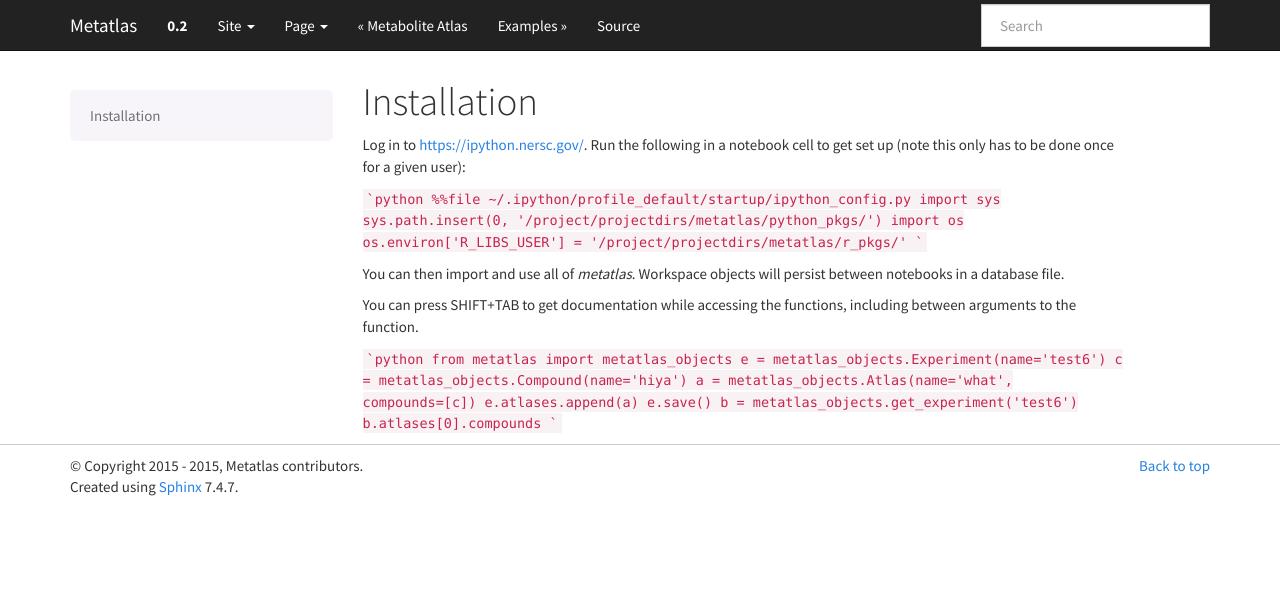
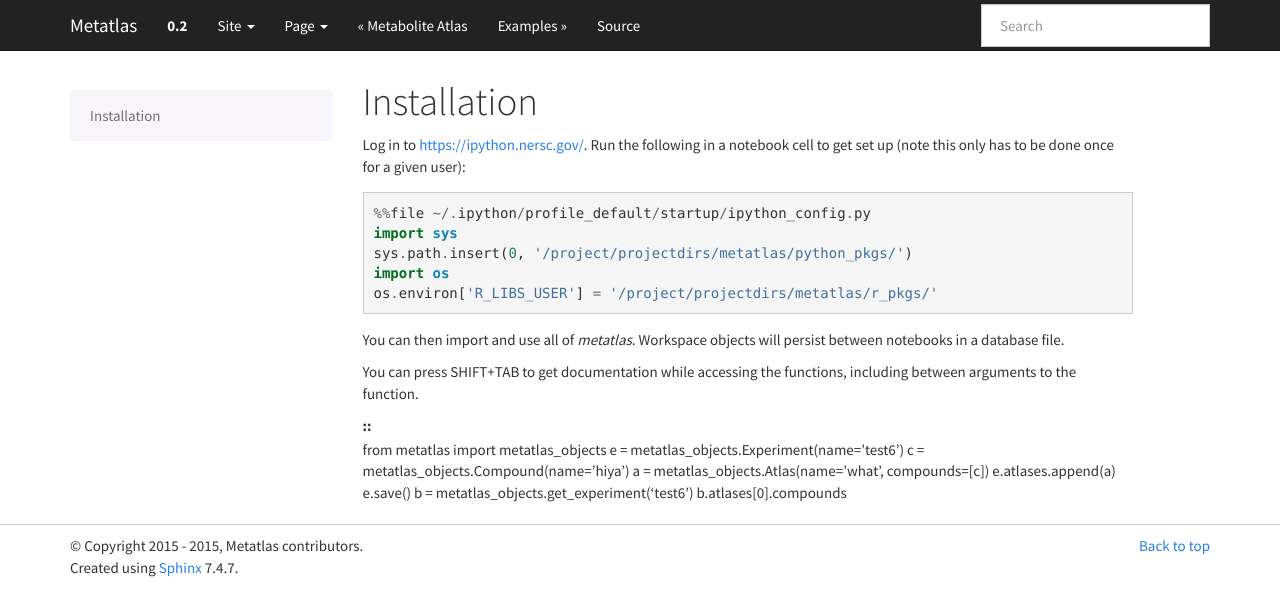
Before and after one commit to biorack/metatlas, a Sphinx documentation site: the page built from docs/source/installation.rst, in a window 1280 px wide. Shown: the top 616 px of the page. Built offline with Sphinx 7.4.7, drawn with Linux system fonts in a browser that asks for light colours.

Commit message:
Update documentation

````diff
--- a/docs/source/installation.rst
+++ b/docs/source/installation.rst
@@ -4,13 +4,14 @@
 Log in to https://ipython.nersc.gov/.
 Run the following in a notebook cell to get set up (note this only has to be done once for a given user):
 
-```python
-%%file ~/.ipython/profile_default/startup/ipython_config.py
-import sys
-sys.path.insert(0, '/project/projectdirs/metatlas/python_pkgs/')
-import os
-os.environ['R_LIBS_USER'] = '/project/projectdirs/metatlas/r_pkgs/'
-```
+::
+
+    %%file ~/.ipython/profile_default/startup/ipython_config.py
+    import sys
+    sys.path.insert(0, '/project/projectdirs/metatlas/python_pkgs/')
+    import os
+    os.environ['R_LIBS_USER'] = '/project/projectdirs/metatlas/r_pkgs/'
+
 
 You can then import and use all of `metatlas`.
 Workspace objects will persist between notebooks in a database file.
@@ -18,13 +19,12 @@
 You can press SHIFT+TAB to get documentation while accessing the functions, including
 between arguments to the function.
 
-```python
-from metatlas import metatlas_objects
-e = metatlas_objects.Experiment(name='test6')
-c = metatlas_objects.Compound(name='hiya')
-a = metatlas_objects.Atlas(name='what', compounds=[c])
-e.atlases.append(a)
-e.save()
-b = metatlas_objects.get_experiment('test6')
-b.atlases[0].compounds
-```
+::
+    from metatlas import metatlas_objects
+    e = metatlas_objects.Experiment(name='test6')
+    c = metatlas_objects.Compound(name='hiya')
+    a = metatlas_objects.Atlas(name='what', compounds=[c])
+    e.atlases.append(a)
+    e.save()
+    b = metatlas_objects.get_experiment('test6')
+    b.atlases[0].compounds
````
Also changed, not shown: docs/source/api.rst (+32 -1 lines).
